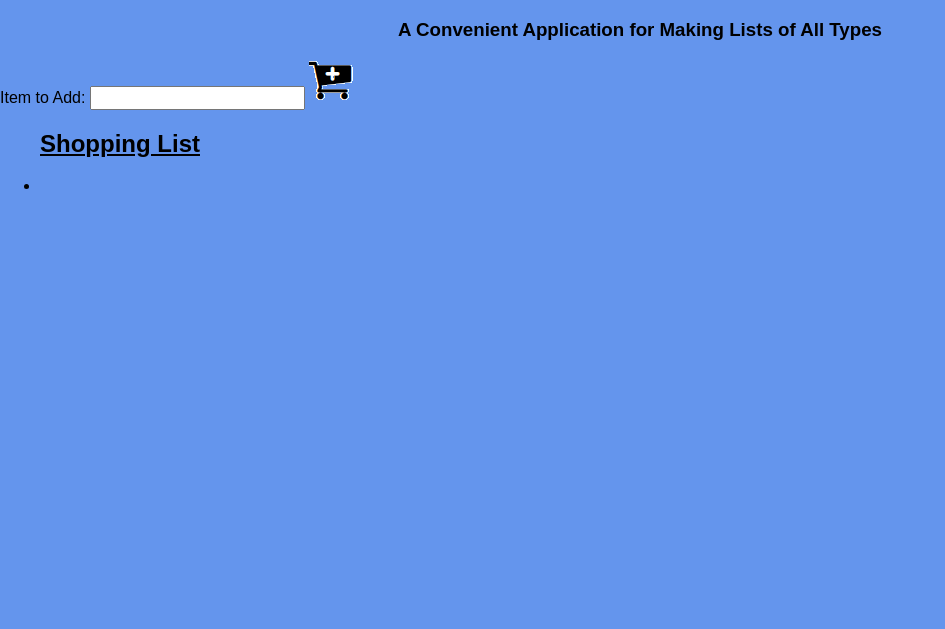
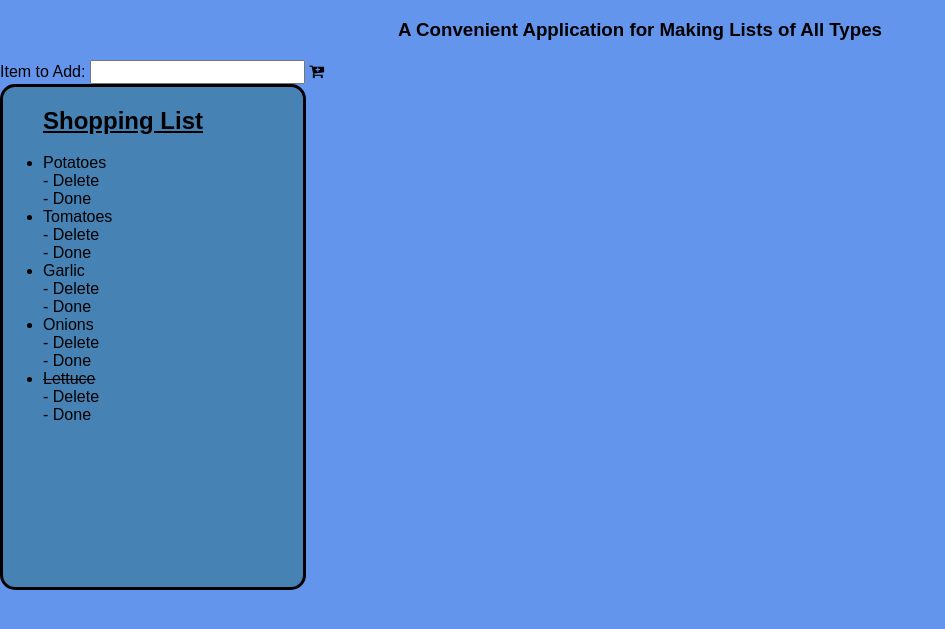
Before and after one commit to Alex-Klein5/Shopping_List_App, a plain HTML site: page index.html in a window 1280 px wide. Shown: the part 61-690 px from the top of the page, without its empty margins (0-945 px from the left). Drawn offline with Linux system fonts and the light colour scheme.

Commit message:
first update

```diff
--- a/css/main.css
+++ b/css/main.css
@@ -9,3 +9,17 @@ h2 {
 h1, h3 {
 	text-align: center;
 }
+
+.container {
+	float: left;
+	width: 300px;
+	min-height: 500px;
+	margin: 0 auto;
+	background-color: steelblue;
+	border: 3px black solid;
+	border-radius: 15px;
+}
+
+.alreadydone {
+	text-decoration: line-through;
+}
--- a/index.html
+++ b/index.html
@@ -3,6 +3,7 @@
 <head>
 	<meta charset="UTF-8">
 	<title> Shopping List App </title>
+	<link rel="stylesheet" href="https://maxcdn.bootstrapcdn.com/font-awesome/4.5.0/css/font-awesome.min.css">
 	<link rel="stylesheet" href="css/normalize.css">
 	<link rel="stylesheet" href="css/main.css">
 </head>
@@ -10,13 +11,20 @@
 	<h1> The Shopping List App </h1>
 	<h3> A Convenient Application for Making Lists of All Types </h3>
 	<form>
-		Item to Add: <input type="text" name="item"> <input type="image" src="images/cart.png" alt="Add Item">
+		Item to Add: <input type="text" name="item"> <i class="fa fa-cart-plus"> </i>
 	</form>
 
-	<ul>
-		<h2> Shopping List </h2>
-		<li>  </li>
-	</ul>
+	<div class="container">
+		<ul>
+			<h2> Shopping List </h2>
+			<li> Potatoes </li> <div class="delete"> - Delete </div>
+			<div class="done"> - Done <li> Tomatoes </li> <div class="delete"> - Delete </div>
+			<div class="done"> - Done <li> Garlic </li> <div class="delete"> - Delete </div>
+			<div class="done"> - Done <li> Onions </li> <div class="delete"> - Delete </div>
+			<div class="done"> - Done <li class="alreadydone"> Lettuce </li> <div class="delete"> - Delete </div>
+			<div class="done"> - Done
+		</ul>
+	</div>
 
 </body>
 </html>
```
